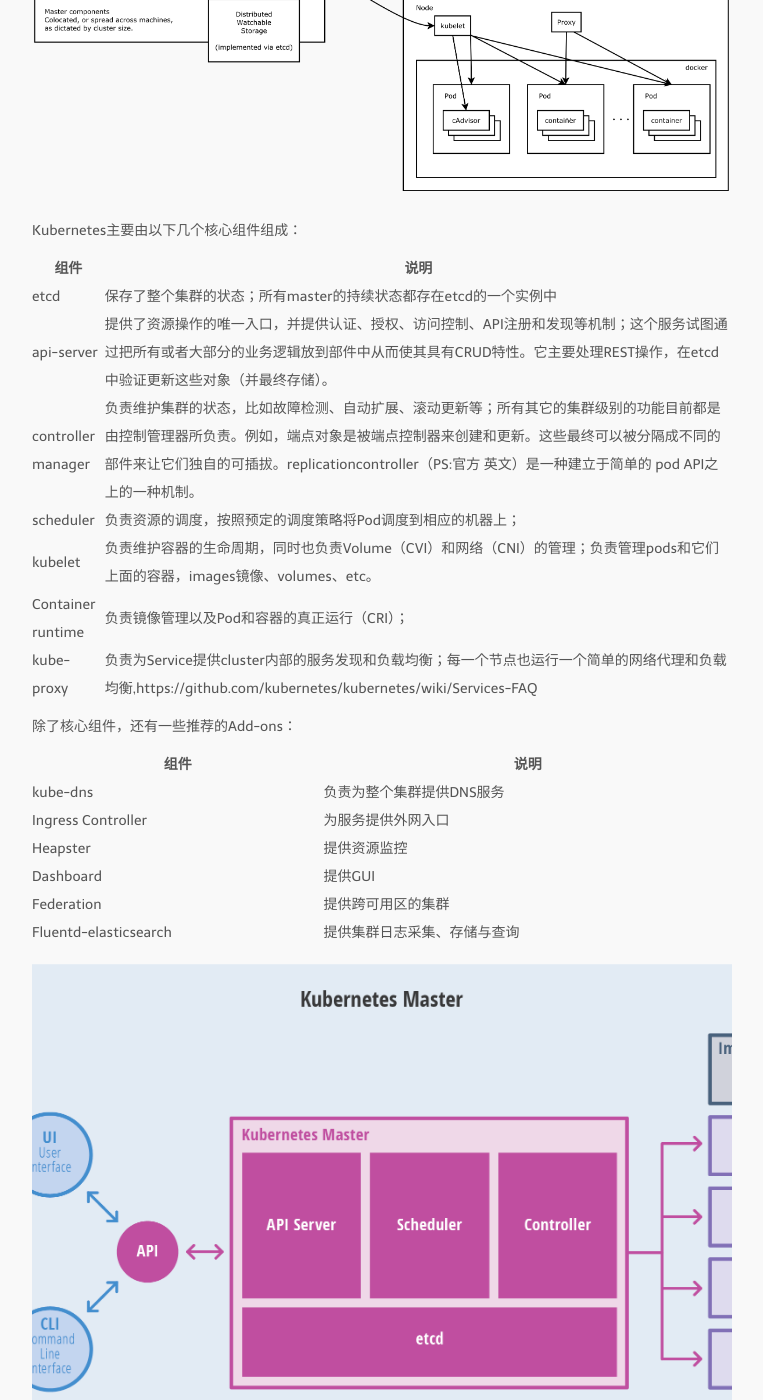
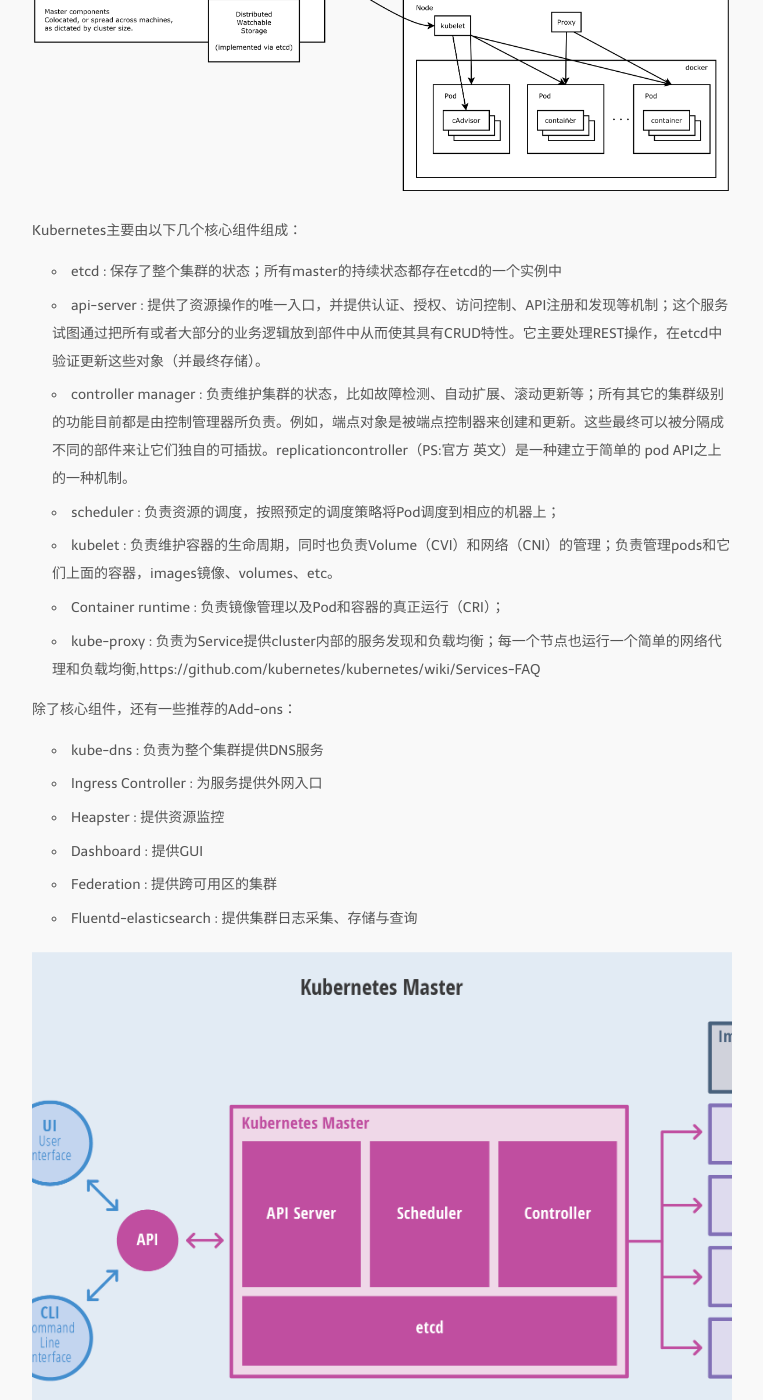
Before and after one commit to wongoo/blog-jekyll, a Jekyll site: the page built from _posts/2018-03-07-kubernates-introduction.markdown, in a window 1280 px wide and 1400 px high, scrolled down 830 px. Shown: the whole window, without its empty margins (258-1021 px from the left). Built offline with Jekyll 4.4.1, drawn with Linux system fonts in a browser that asks for light colours; nearby versions of some CDN libraries; some web fonts are replaced; comment, search, counter and statistics services are not loaded.

```diff
--- a/_posts/2018-03-07-kubernates-introduction.markdown
+++ b/_posts/2018-03-07-kubernates-introduction.markdown
@@ -23,26 +23,21 @@ Kubernetes集群包含有节点代理kubelet和Master组件(APIs, scheduler, etc
 
 Kubernetes主要由以下几个核心组件组成：
 
-|组件|说明|
-|-----------|-----------|
-|etcd|保存了整个集群的状态；所有master的持续状态都存在etcd的一个实例中|
-|api-server|提供了资源操作的唯一入口，并提供认证、授权、访问控制、API注册和发现等机制；这个服务试图通过把所有或者大部分的业务逻辑放到部件中从而使其具有CRUD特性。它主要处理REST操作，在etcd中验证更新这些对象（并最终存储）。|
-|controller manager|负责维护集群的状态，比如故障检测、自动扩展、滚动更新等；所有其它的集群级别的功能目前都是由控制管理器所负责。例如，端点对象是被端点控制器来创建和更新。这些最终可以被分隔成不同的部件来让它们独自的可插拔。replicationcontroller（PS:官方 英文）是一种建立于简单的 pod API之上的一种机制。|
-|scheduler|负责资源的调度，按照预定的调度策略将Pod调度到相应的机器上；|
-|kubelet|负责维护容器的生命周期，同时也负责Volume（CVI）和网络（CNI）的管理；负责管理pods和它们上面的容器，images镜像、volumes、etc。|
-|Container runtime|负责镜像管理以及Pod和容器的真正运行（CRI）；|
-|kube-proxy|负责为Service提供cluster内部的服务发现和负载均衡；每一个节点也运行一个简单的网络代理和负载均衡,https://github.com/kubernetes/kubernetes/wiki/Services-FAQ |
+- etcd : 保存了整个集群的状态；所有master的持续状态都存在etcd的一个实例中
+- api-server : 提供了资源操作的唯一入口，并提供认证、授权、访问控制、API注册和发现等机制；这个服务试图通过把所有或者大部分的业务逻辑放到部件中从而使其具有CRUD特性。它主要处理REST操作，在etcd中验证更新这些对象（并最终存储）。
+- controller manager : 负责维护集群的状态，比如故障检测、自动扩展、滚动更新等；所有其它的集群级别的功能目前都是由控制管理器所负责。例如，端点对象是被端点控制器来创建和更新。这些最终可以被分隔成不同的部件来让它们独自的可插拔。replicationcontroller（PS:官方 英文）是一种建立于简单的 pod API之上的一种机制。
+- scheduler : 负责资源的调度，按照预定的调度策略将Pod调度到相应的机器上；
+- kubelet : 负责维护容器的生命周期，同时也负责Volume（CVI）和网络（CNI）的管理；负责管理pods和它们上面的容器，images镜像、volumes、etc。
+- Container runtime : 负责镜像管理以及Pod和容器的真正运行（CRI）；
+- kube-proxy : 负责为Service提供cluster内部的服务发现和负载均衡；每一个节点也运行一个简单的网络代理和负载均衡,https://github.com/kubernetes/kubernetes/wiki/Services-FAQ
 
 除了核心组件，还有一些推荐的Add-ons：
-
-|组件|说明|
-|-----------|-----------|
-|kube-dns|负责为整个集群提供DNS服务|
-|Ingress Controller|为服务提供外网入口|
-|Heapster|提供资源监控|
-|Dashboard|提供GUI|
-|Federation|提供跨可用区的集群|
-|Fluentd-elasticsearch|提供集群日志采集、存储与查询|
+- kube-dns : 负责为整个集群提供DNS服务
+- Ingress Controller : 为服务提供外网入口
+- Heapster : 提供资源监控
+- Dashboard : 提供GUI
+- Federation : 提供跨可用区的集群
+- Fluentd-elasticsearch : 提供集群日志采集、存储与查询
 
 ![](media/files/k8s/kubernetes-master.png)
 ![](media/files/k8s/kubernetes-node.png)
@@ -224,5 +219,4 @@ RBAC主要是引入了角色（Role）和角色绑定（RoleBinding）的抽象
 
 
 
-
 {{ page.date | date_to_string }},{{ page.author }}
--- a/_posts/2018-07-19-go-memory-model.markdown
+++ b/_posts/2018-07-19-go-memory-model.markdown
@@ -6,7 +6,8 @@ title: Go内存模型
 categories:
 - 翻译
 tags:
-- Go
+- Golang
+- goroutine
 
 ---
 
```
Also changed, not shown: _posts/2018-08-01-golang-gc-algorithm-and-pause.markdown (added, +125 -0 lines).
